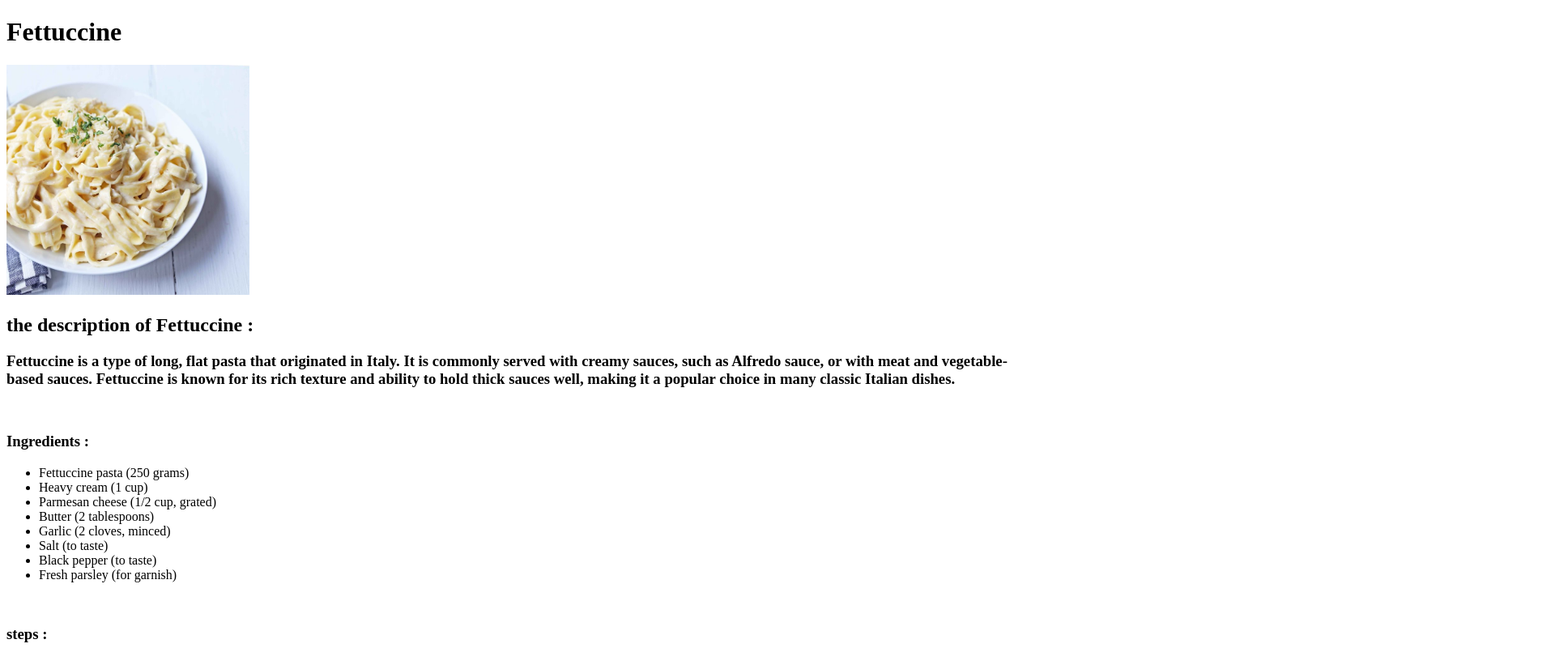
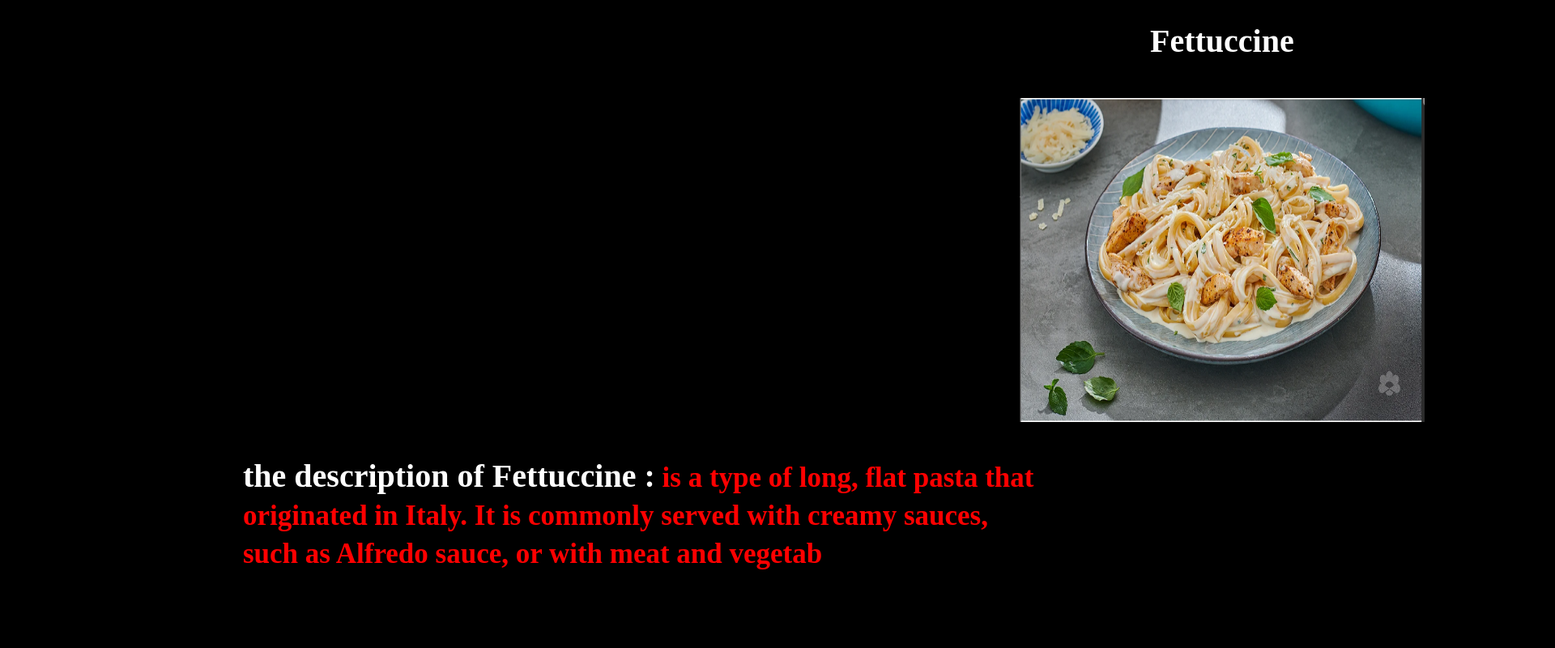
Before and after one commit to AmmarR05/odin-recipes, a plain HTML site: page recipes/Fettuccine.html in a window 1280 px wide. Shown: the top 800 px of the page at 81% size, 1920 px wide, since content can reach past the window. Drawn offline with Linux system fonts and the light colour scheme.

Commit message:
add the simple and weak css style

```diff
--- a/recipes/Fettuccine.html
+++ b/recipes/Fettuccine.html
@@ -1,18 +1,18 @@
 <!DOCTYPE html>
 <html lang="en">
 <head>
+    <link rel="stylesheet" href="/style.css">
     <meta charset="UTF-8">
     <meta name="viewport" content="width=device-width, initial-scale=1.0">
     <title>Document</title>
 </head>
 <body>
     <h1>Fettuccine</h1>
-    <img src="/images/Fut.jpeg" alt="Fettuccine img" width="300" height=auto>
+    <img src="/images/image.png" alt="Fettuccine img">
     <br>
-    <h2>the description of Fettuccine : </h2>
-    <h3>Fettuccine is a type of long, flat pasta that originated in Italy. It is commonly served with creamy sauces, such as Alfredo sauce, or with meat and vegetable-based sauces. Fettuccine is known for its rich texture and ability to hold thick sauces well, making it a popular choice in many classic Italian dishes.</h3>
+    <h2>the description of Fettuccine :<span> is a type of long, flat pasta that originated in Italy. It is commonly served with creamy sauces, such as Alfredo sauce, or with meat and vegetab </span> </h2>
     <br>
-    <h3>Ingredients : </h3>
+    <h3 class="Ing">Ingredients : </h3>
     <ul>
         <li>Fettuccine pasta (250 grams)</li>
         <li>Heavy cream (1 cup)</li>
@@ -24,7 +24,7 @@
         <li>Fresh parsley (for garnish)</li>
     </ul>
     <br>
-   <h3>steps : </h3>
+   <h3 class="ste">steps : </h3>
     <ol>
         <li>Boil a large pot of salted water and cook the fettuccine pasta until al dente. Drain and set aside.</li>
         <li>In a large pan over medium heat, melt the butter.</li>
--- /dev/null
+++ b/style.css
@@ -0,0 +1,49 @@
+* {
+    color: white;
+    font-size: 40px;
+
+}
+body {
+    margin: 0;
+    padding: 0;
+    background-color: black;
+}
+h1 {
+    margin-left:1420px;
+}
+img {
+    width:500px;
+    height:400px;
+    display: inline;
+    margin-left:1259px ;
+    margin-top:20px ;
+}
+h2 {
+    margin-left:300px;
+}
+.hov {
+    margin-left:20px ;
+}
+.Ing {
+    margin-left: 400px;
+
+}
+ul li {
+    margin-left: 420px;
+
+}
+.ste {
+    margin-left: 400px;
+}
+ol li {
+    margin-left: 420px;
+
+}
+span {
+    color: red;
+    font-size: 35px;
+}
+a {
+    color: blue;
+    margin-left: 2700px;
+}
```
Also changed, not shown: images/image.png (added).
